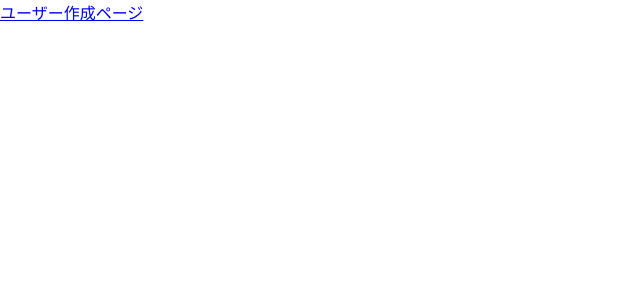
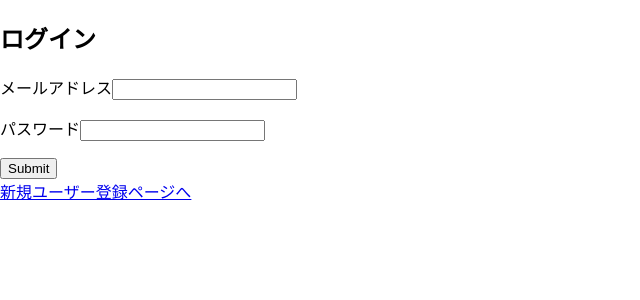
Before and after one commit to inoue021231/railway-bookreview-app, a React (Create React App) app: page /login in a window 1280 px wide. Shown: the top 300 px of the page, without its empty margins (0-640 px from the left). Built offline with nearby package versions, Linux system fonts and the light colour scheme.

Commit message:
ログイン画面作成

```diff
--- a/src/api.ts
+++ b/src/api.ts
@@ -29,3 +29,13 @@ export const getUser = (token: string) => {
     },
   });
 };
+
+export const signinUser = (user: object) => {
+  return request("/signin", {
+    method: "POST",
+    headers: {
+      "Content-Type": "application/json",
+    },
+    body: JSON.stringify(user),
+  });
+};
--- a/src/pages/Login.tsx
+++ b/src/pages/Login.tsx
@@ -1,9 +1,72 @@
 import { Link } from "react-router-dom";
+import { useForm } from "react-hook-form";
+import { signinUser } from "../api";
 
 const Login = () => {
+  const {
+    register,
+    handleSubmit,
+    formState: { errors },
+  } = useForm();
+
+  type DataObject = {
+    email: String;
+    password: String;
+  };
+
+  const onSubmit = (event: any) => {
+    const data: DataObject = {
+      email: event.email,
+      password: event.password,
+    };
+    fetchData(data);
+  };
+
+  const fetchData = async (data: DataObject) => {
+    const token = await signinUser(data);
+    console.log(token);
+  };
+
   return (
     <>
-      <Link to="/signup">ユーザー作成ページ</Link>
+      <h2>ログイン</h2>
+      <form onSubmit={handleSubmit(onSubmit)}>
+        <div className="signupInner">
+          <div className="signupForm">
+            <label htmlFor="email">メールアドレス</label>
+            <input
+              {...register("email", {
+                required: true,
+                pattern:
+                  /^[a-zA-Z0-9_+-]+(.[a-zA-Z0-9_+-]+)*@([a-zA-Z0-9][a-zA-Z0-9-]*[a-zA-Z0-9]*\.)+[a-zA-Z]{2,}$/,
+              })}
+              id="email"
+              className="formArea"
+            />
+            <p className="errorText">
+              {errors.email && "正しいメールアドレスを入力してください"}
+            </p>
+          </div>
+          <div className="signupForm">
+            <label htmlFor="password">パスワード</label>
+            <input
+              {...register("password", {
+                required: true,
+                minLength: 8,
+                pattern: /^[a-zA-Z0-9.?/-]/,
+              })}
+              type="password"
+              id="password"
+              className="formArea"
+            />
+            <p className="errorText">
+              {errors.password && "正しいパスワードを入力してください"}
+            </p>
+          </div>
+        </div>
+        <input type="submit" />
+      </form>
+      <Link to="/signup">新規ユーザー登録ページへ</Link>
     </>
   );
 };
--- a/src/pages/SignUp.tsx
+++ b/src/pages/SignUp.tsx
@@ -1,11 +1,8 @@
 import { useForm } from "react-hook-form";
-import { postUser, getUser } from "../api";
-import { useEffect } from "react";
+import { postUser } from "../api";
 import { Link } from "react-router-dom";
 
 const SignUp = () => {
-  const TOKEN =
-    "eyJhbGciOiJIUzI1NiIsInR5cCI6IkpXVCJ9.eyJleHAiOjE3MTA0MjI5ODIsImlhdCI6MTcxMDMzNjU4Miwic3ViIjoiNTQ1NDY1NTczNTQiLCJ1c2VyX2lkIjoiM2U5Zjg3N2ItMWFlOS00OTAyLTg0ZWEtYjAxNDY2ZGVjMDdlIn0.YTrqajUeobh6vM3GbZ4D8cbBq90lXT2bZnNuyFOPSys";
   const {
     register,
     handleSubmit,
@@ -28,21 +25,13 @@ const SignUp = () => {
   };
 
   const fetchData = async (data: DataObject) => {
-    console.log(data);
     const res = await postUser(data);
     console.log(res);
   };
 
-  useEffect(() => {
-    (async () => {
-      const userData = await getUser(TOKEN);
-      console.log(userData);
-    })();
-  }, []);
-
   return (
     <>
-      <h2>signup</h2>
+      <h2>新規ユーザー登録</h2>
       <form onSubmit={handleSubmit(onSubmit)}>
         <div className="signupInner">
           <div className="signupForm">
@@ -109,7 +98,7 @@ const SignUp = () => {
         </div>
         <input type="submit" />
       </form>
-      <Link to="/login">ログインページ</Link>
+      <Link to="/login">ログインページへ</Link>
     </>
   );
 };
```
